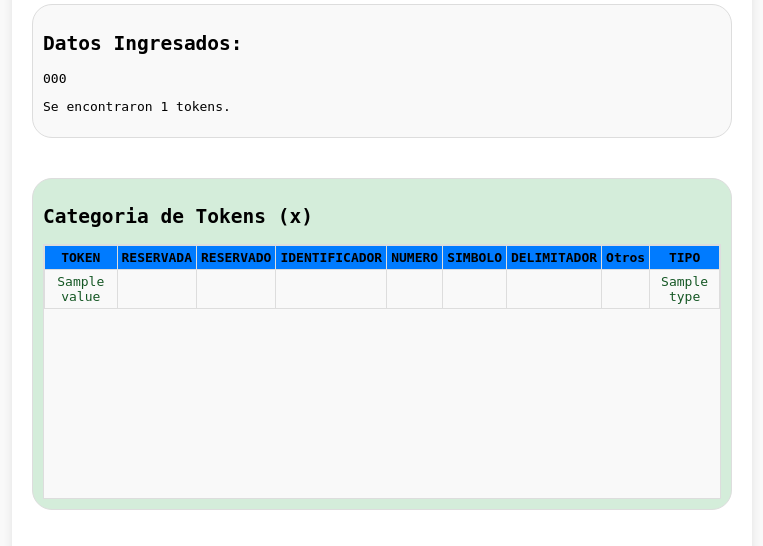
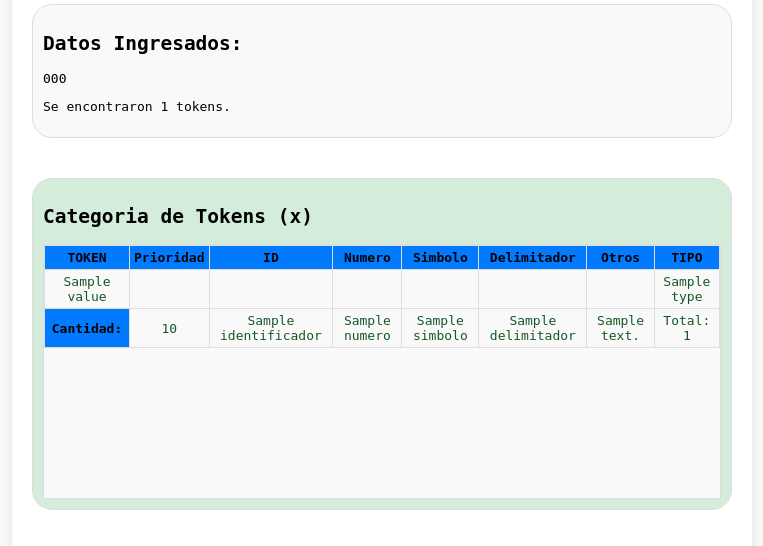
Before and after one commit to Iaac17/Compilador, a Flask app: template Act. 2.5/templates/home.html in a window 1280 px wide. Shown: the part 729-1275 px from the top of the page, without its empty margins (258-1021 px from the left). Run offline with Flask 3, Linux system fonts and the light colour scheme; the template is opened without the code that fills it: most values are stand-ins (such as "Sample title", 1, 10 or a date in 2020).

Commit message:
Update home.html

```diff
--- a/Act. 2.5/templates/home.html
+++ b/Act. 2.5/templates/home.html
@@ -219,12 +219,11 @@
             <thead>
               <tr>
                 <th>TOKEN</th>
-                <th>RESERVADA</th>
-                <th>RESERVADO</th>
-                <th>IDENTIFICADOR</th>
-                <th>NUMERO</th>
-                <th>SIMBOLO</th>
-                <th>DELIMITADOR</th>
+                <th>Prioridad</th>
+                <th>ID</th>
+                <th>Numero</th>
+                <th>Simbolo</th>
+                <th>Delimitador</th>
                 <th>Otros</th>
                 <th>TIPO</th>
               </tr>
@@ -233,22 +232,40 @@
               {% for token in tokens %}
               <tr>
                 <td>{{ token['value'] }}</td>
-                <td>{{ 'X' if token['type'] == 'RESERVADA' else '' }}</td>
-                <td>{{ 'X' if token['type'] == 'RESERVADO' else '' }}</td>
+                <td>
+                  {{ 'X' if token['type'] in ['RESERVADA', 'RESERVADO'] else ''
+                  }}
+                </td>
                 <td>{{ 'X' if token['type'] == 'IDENTIFICADOR' else '' }}</td>
                 <td>{{ 'X' if token['type'] == 'ENTERO' else '' }}</td>
-                <td>{{ 'X' if token['type'] == 'SIMBOLO' else '' }}</td>
-                <td>{{ 'X' if token['type'] == 'DELIMITADOR' else '' }}</td>
-                <!-- Otros tipos de tokens -->
                 <td>
-                  {% set other_types =
-                  ['OPERADOR','PLUSPLUS','COMDOB','DOSPUNTO','SUMA','RESTA'] %}
-                  {{ 'X' if token['type'] in other_types else '' }}
+                  {{ 'X' if token['type'] in ['SIMBOLO', 'COMA'] else '' }}
+                </td>
+                <td>
+                  {{ 'X' if token['type'] in ['PARIZQ', 'PARDER', 'LLAIZQ',
+                  'LLADER'] else '' }}
+                </td>
+                <td>
+                  {{ 'X' if token['type'] in ['OPERADOR', 'PLUSPLUS', 'COMDOB',
+                  'DOSPUNTO', 'SUMA', 'RESTA'] else '' }}
                 </td>
                 <td>{{ token['type'] }}</td>
               </tr>
+              {% endfor %}
             </tbody>
-            {% endfor %}
+            <!-- Fila de conteo -->
+            {% if contador %}
+            <tr>
+              <th>Cantidad:</th>
+              <td>{{ contador['Reservada']+contador['Reservado'] }}</td>
+              <td>{{ contador['Identificador'] }}</td>
+              <td>{{ contador['Numero'] }}</td>
+              <td>{{ contador['Simbolo'] }}</td>
+              <td>{{ contador['Delimitador'] }}</td>
+              <td>{{ contador['Desconocido'] }}</td>
+              <td>Total: {{ tokens|length }}</td>
+            </tr>
+            {% endif %}
           </table>
         </div>
       </div>
@@ -275,7 +292,7 @@
           </table>
         </div>
       </div>
-      {% endif %} {% if category_count %}
+      {% endif %}{% if category_count %}
       <div class="codigo1">
         <div class="contenedor_tabla">
           <h2>Conteo de Categorías de Tokens</h2>
```
